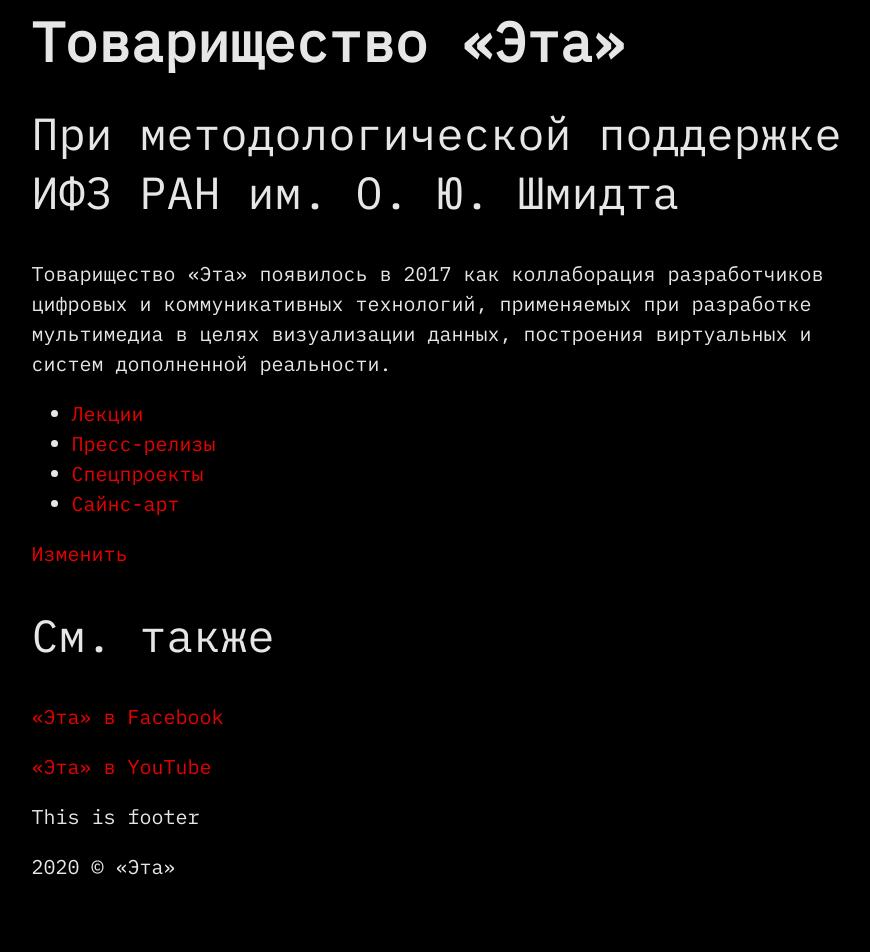
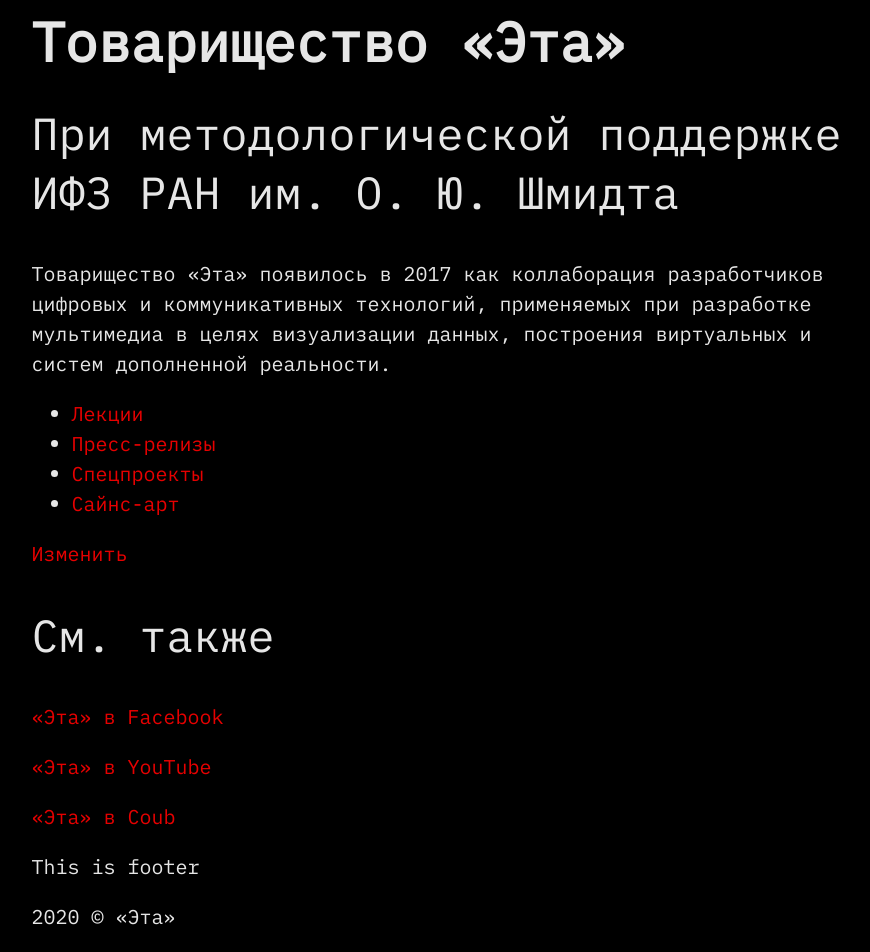
Before and after one commit to indexmod/eta.ga, a Jekyll site: the page built from index.md, in a window 1280 px wide. Shown: the part 500-1452 px from the top of the page, without its empty margins (200-1070 px from the left). Built offline with Jekyll 4.4.1, drawn with Linux system fonts in a browser that asks for light colours; before the commit the page ends 1402 px from its top, so only the background shows below that.

Commit message:
Update menu.html

```diff
--- a/_includes/menu.html
+++ b/_includes/menu.html
@@ -6,6 +6,7 @@
 
   <p><a href="https://www.facebook.com/groups/273348243151706/">«Эта» в Facebook</a></p>
   <p><a href="https://www.youtube.com/channel/UCTpi4gK6Tt6RZCW8cUB8Flg">«Эта» в YouTube</a></p>
+  <p><a href="https://coub.com/e-t-a.ga">«Эта» в Coub</a></p>
 
 </body>
 </html>
```
